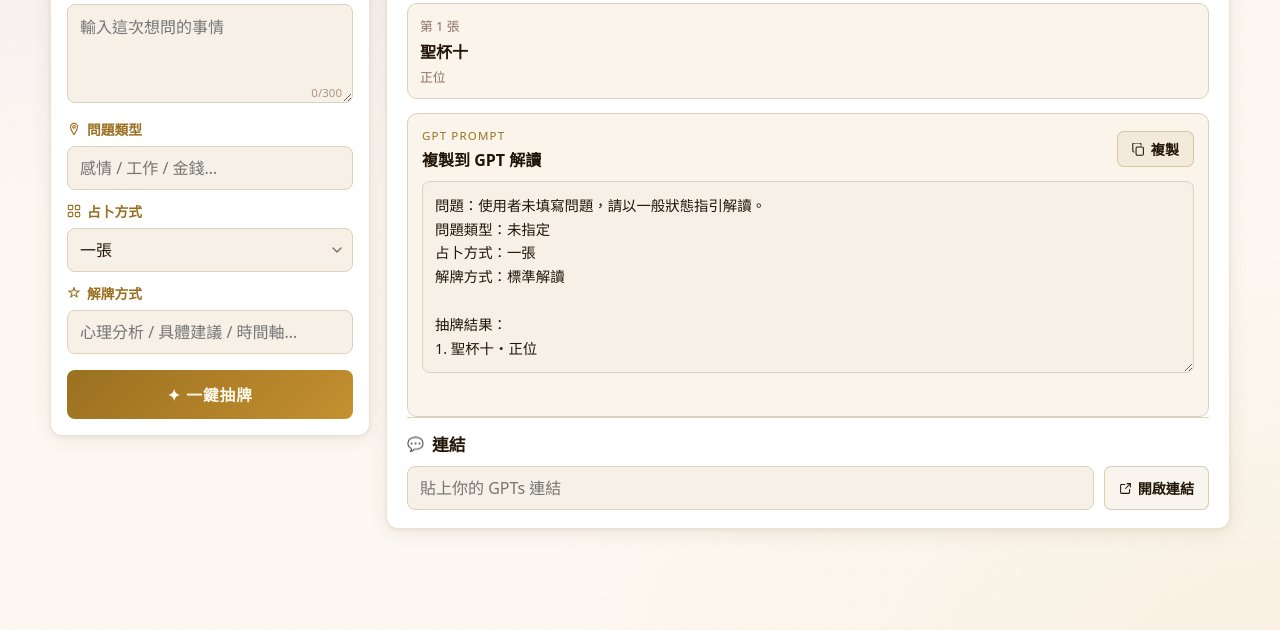
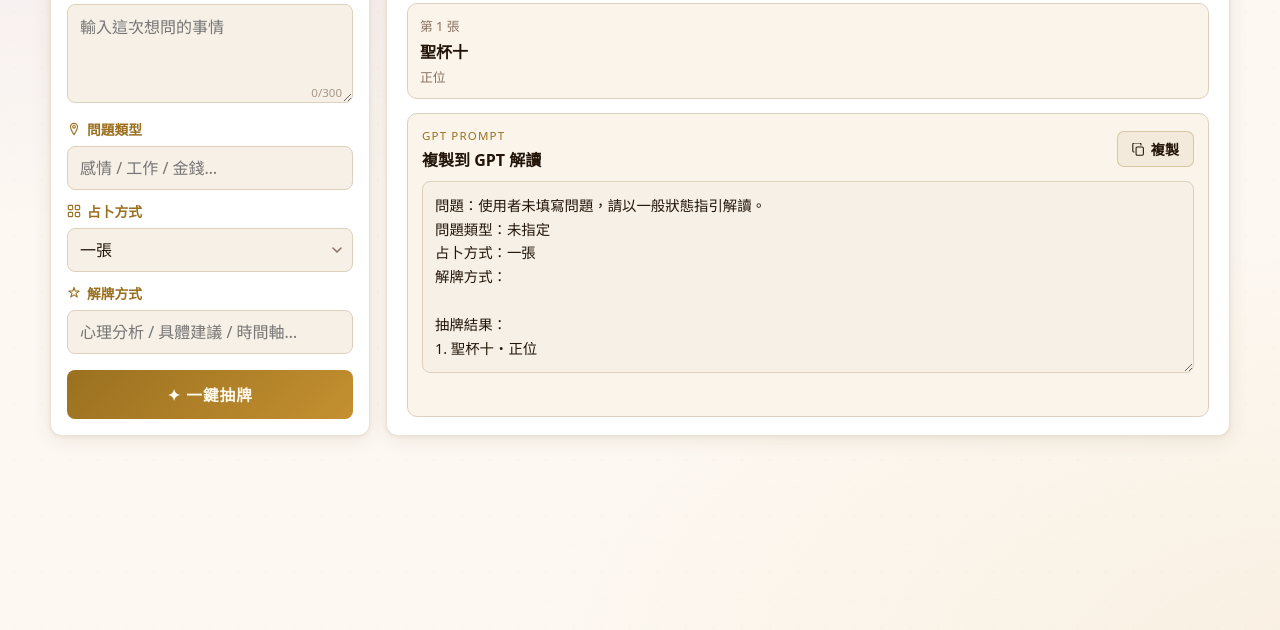
Before and after one commit to boo88888c/tarot, a plain HTML site: page index.html in a window 1280 px wide. Both pictures are taken after a click on the button "✦ 一鍵抽牌". Shown: the part 170-800 px from the top of the page. Drawn offline with Linux system fonts and the light colour scheme.

Commit message:
Add files via upload

```diff
--- a/app.js
+++ b/app.js
@@ -14,8 +14,6 @@ const selectedCards = document.querySelector("#selectedCards");
 const promptOutput = document.querySelector("#promptOutput");
 const copyPromptButton = document.querySelector("#copyPromptButton");
 const copyStatus = document.querySelector("#copyStatus");
-const gptUrlInput = document.querySelector("#gptUrlInput");
-const openLinkButton = document.querySelector("#openLinkButton");
 
 let selected = [];
 
@@ -76,7 +74,7 @@ function buildPrompt() {
   const spread = currentSpread();
   const question = questionInput.value.trim() || "使用者未填寫問題，請以一般狀態指引解讀。";
   const topic = topicInput.value.trim() || "未指定";
-  const interpretation = interpretationInput.value.trim() || "標準解讀";
+  const interpretation = interpretationInput.value.trim();
   const cardLines = selected
     .map((card, index) => {
       const position = spread.positions?.[index];
@@ -94,14 +92,6 @@ function buildPrompt() {
 ${cardLines}`;
 }
 
-function openLink() {
-  const url = gptUrlInput.value.trim();
-  if (!url) {
-    copyStatus.textContent = "請先填入連結。";
-    return;
-  }
-  window.open(url, "_blank", "noreferrer");
-}
 
 function finishDraw() {
   renderSelectedCards();
@@ -145,7 +135,6 @@ async function copyPrompt() {
 
 drawButton.addEventListener("click", drawCards);
 copyPromptButton.addEventListener("click", copyPrompt);
-openLinkButton.addEventListener("click", openLink);
 
 questionInput.addEventListener("input", () => {
   charCount.textContent = `${questionInput.value.length}/300`;
@@ -170,13 +159,5 @@ spreadSelect.addEventListener("change", () => {
   drawHint.textContent = "選擇適合的牌陣，一鍵抽牌，系統會用瀏覽器高品質亂數自動抽出不重複的牌。";
 });
 
-// 讀取上次儲存的連結
-const savedUrl = localStorage.getItem("gptUrl");
-if (savedUrl) gptUrlInput.value = savedUrl;
-
-// 輸入時自動儲存
-gptUrlInput.addEventListener("input", () => {
-  localStorage.setItem("gptUrl", gptUrlInput.value.trim());
-});
 
 populateControls();
--- a/index.html
+++ b/index.html
@@ -128,23 +128,6 @@
 
         </section>
 
-        <div class="link-section">
-          <div class="section-heading">
-            <span class="section-sparkle" aria-hidden="true">💬</span>
-            <h2>連結</h2>
-          </div>
-          <div class="link-row">
-            <input id="gptUrlInput" type="url" placeholder="貼上你的 GPTs 連結" />
-            <button id="openLinkButton" class="secondary-button" type="button">
-              <svg viewBox="0 0 16 16" fill="none" width="13" height="13">
-                <path d="M7 3H3a1 1 0 00-1 1v9a1 1 0 001 1h9a1 1 0 001-1V9" stroke="currentColor" stroke-width="1.3" stroke-linecap="round"/>
-                <path d="M10 2h4v4" stroke="currentColor" stroke-width="1.3" stroke-linecap="round" stroke-linejoin="round"/>
-                <path d="M14 2L8 8" stroke="currentColor" stroke-width="1.3" stroke-linecap="round"/>
-              </svg>
-              開啟連結
-            </button>
-          </div>
-        </div>
 
       </section>
 
--- a/styles.css
+++ b/styles.css
@@ -451,25 +451,6 @@ textarea {
   font-size: 0.85rem;
 }
 
-/* ── Link Section ── */
-.link-section {
-  display: flex;
-  flex-direction: column;
-  gap: 8px;
-  margin-top: auto;
-  padding-top: 14px;
-  border-top: 1px solid var(--line);
-}
-
-.link-row {
-  display: flex;
-  gap: 10px;
-}
-
-.link-row input {
-  flex: 1;
-  min-width: 0;
-}
 
 /* ── Responsive ── */
 @media (max-width: 900px) {
```
